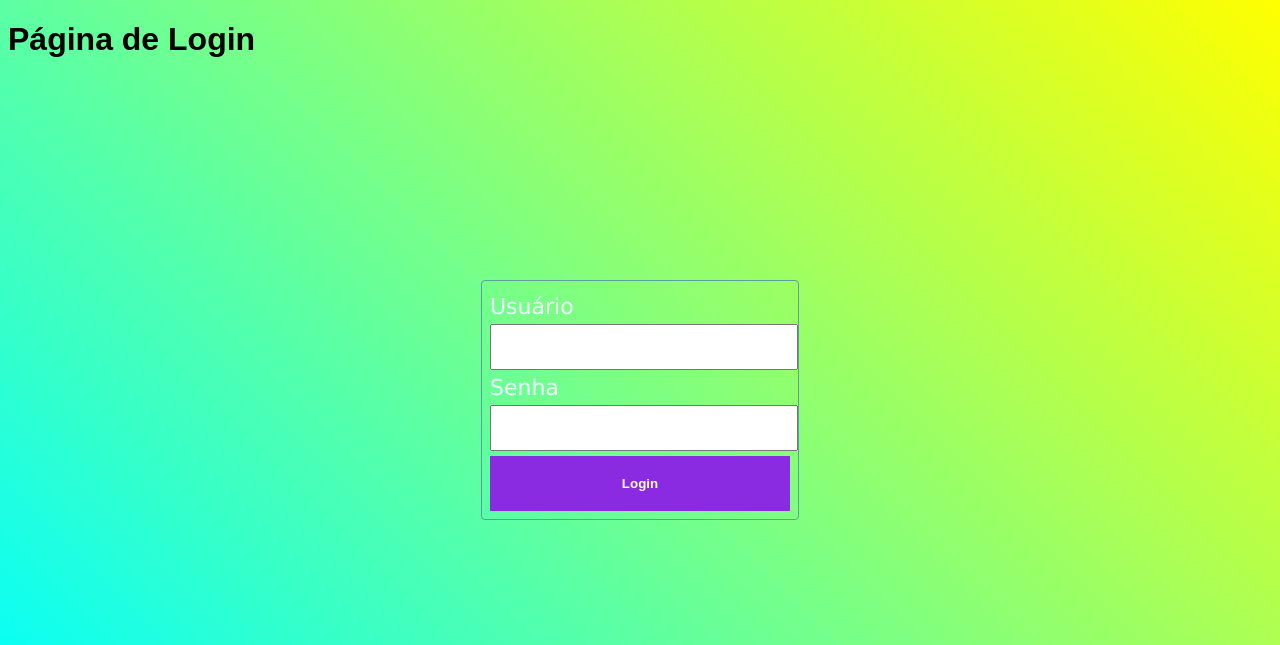
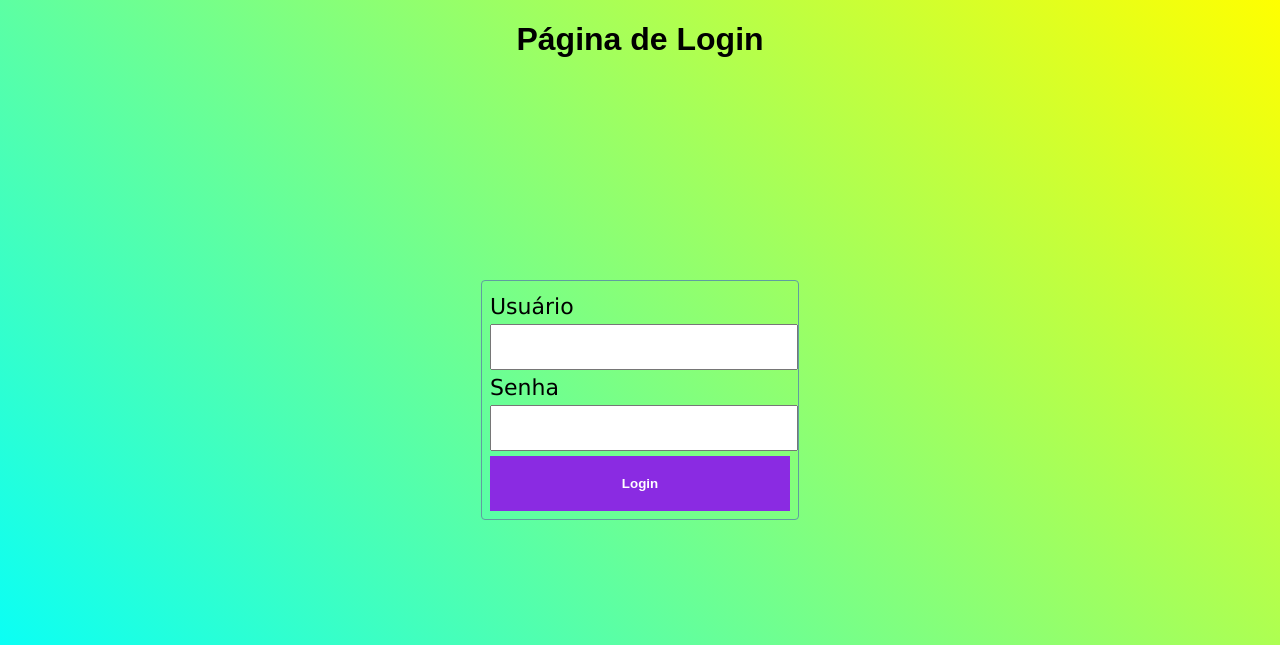
Before and after one commit to melk-azevedo/site_rick, a Flask app: page /login in a window 1280 px wide. Shown: the top 645 px of the page. Run offline with Flask 2, Linux system fonts and the light colour scheme.

Commit message:
Update login.html

```diff
--- a/templates/login.html
+++ b/templates/login.html
@@ -12,8 +12,13 @@
             background-image: linear-gradient(45deg, cyan, yellow);
         }
 
+        h1 {
+            text-align: center;
+            color: black
+        }
+
         div .login {
-            background-color: rgba(0, 0, 0, 0.8);
+            background-color: rgba(0, 0, 0, 10);
             position: absolute;
         }
 
@@ -38,7 +43,7 @@
             width: 100%;
             padding: 5px 5px 5px 0;
             font-size: 22px;
-            color: azure;
+            color: black;
             font-family: Verdana, Geneva, Tahoma, sans-serif;
         }
 
```
